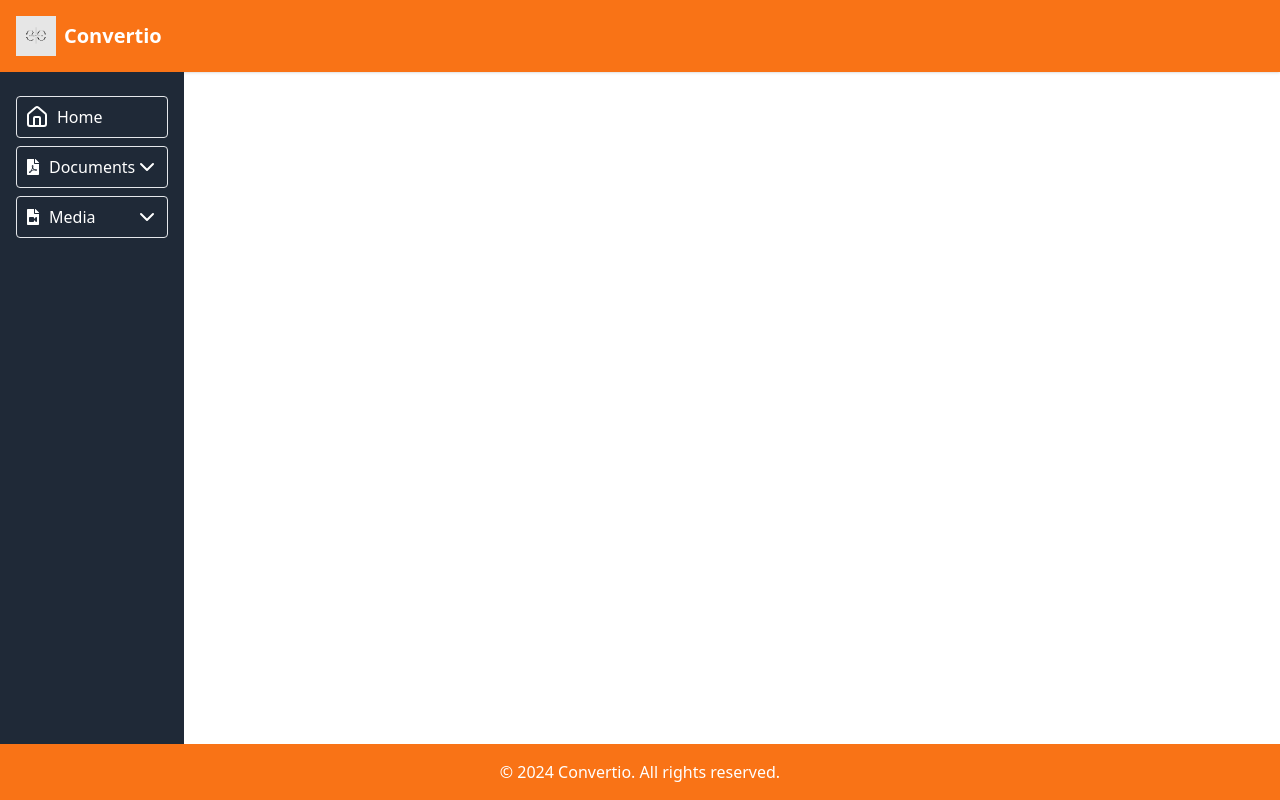
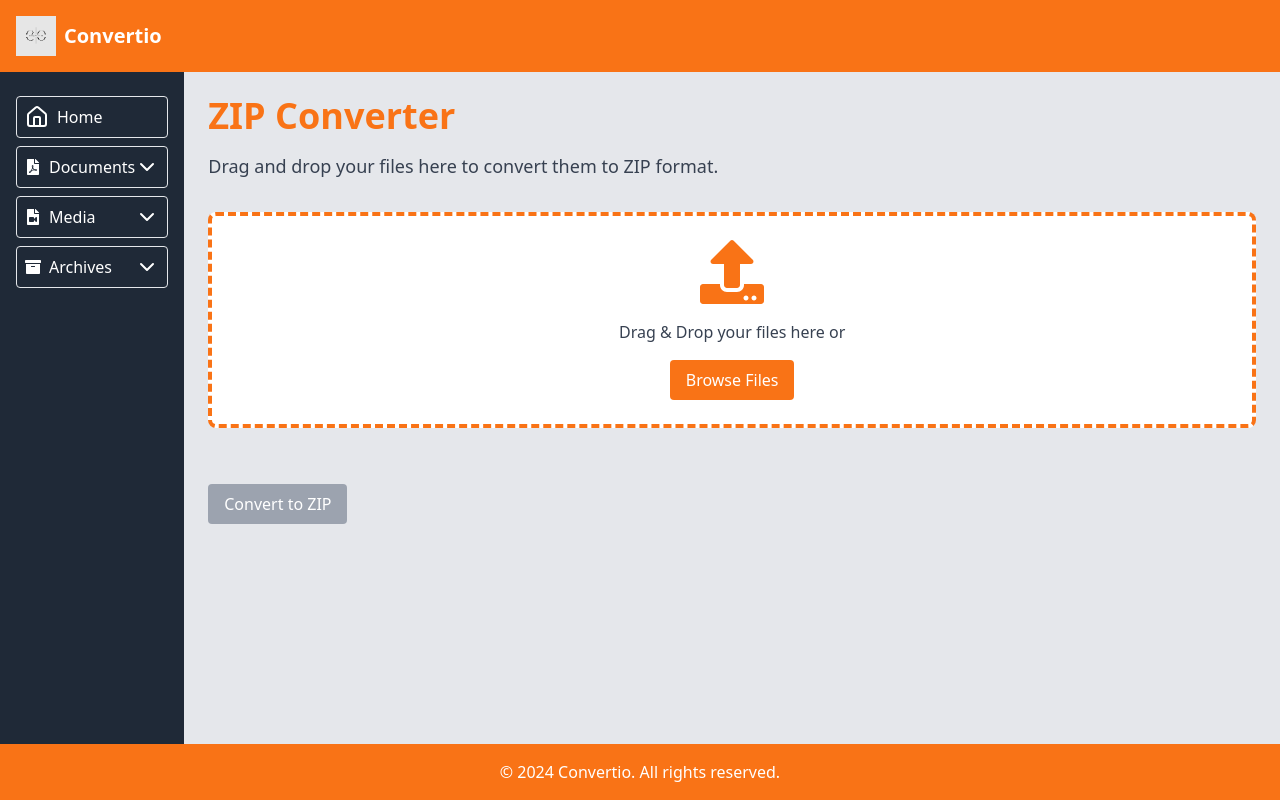
Before and after one commit to Yuri561/Convertio, a React (Vite) app: page /zip in a window 1280 px wide. Built offline with nearby package versions, Linux system fonts and the light colour scheme.

Commit message:
final update

```diff
--- a/src/App.jsx
+++ b/src/App.jsx
@@ -11,7 +11,7 @@ import Mp4ToMp3Converter from './components/MP4toMP3/MP4toMP3';
 import Home from './components/Home/Home';
 import WordConverter from './components/WordConverter/WordConverter';
 import ImageConverter from './components/ImageConverter/ImageConverter';
-// import ZipConverter from './components/ZipConverter/ZipConverter';
+import ZipConverter from './components/ZipConverter/ZipConverter';
 // import EbookConverter from './components/EbookConverter/EbookConverter';
 // import SpreadsheetConverter from './components/SpreadsheetConverter/SpreadsheetConverter';
 // import CodeConverter from './components/CodeConverter/CodeConverter';
@@ -32,8 +32,8 @@ function App() {
 							<Route path='/mp4-to-mp3' element={<Mp4ToMp3Converter />} />
 							<Route path='/word-converter' element={<WordConverter />} />
 							<Route path='/image-converter' element={<ImageConverter />} />
-							{/* <Route path='/zip-converter' element={<ZipConverter />} />
-							<Route path='/ebook-converter' element={<EbookConverter />} />
+							<Route path='/zip' element={<ZipConverter />} />
+							{/* <Route path='/ebook-converter' element={<EbookConverter />} />
 							<Route
 								path='/spreadsheet-converter'
 								element={<SpreadsheetConverter />}
--- a/src/components/ZipConverter/ZipConverter.jsx
+++ b/src/components/ZipConverter/ZipConverter.jsx
@@ -1,15 +1,9 @@
-// src/components/ZipConverter/ZipConverter.jsx
-
-import React, { useState} from 'react';
+import React, { useState } from 'react';
 import JSZip from 'jszip';
 import { FaUpload, FaFile } from 'react-icons/fa';
 
-
-
 const ZipConverter = () => {
-
   const [files, setFiles] = useState([]);
-	const [zipUrl, setZipUrl] = useState(null);
 
   const handleDrop = (event) => {
     event.preventDefault();
@@ -20,6 +14,9 @@ const ZipConverter = () => {
   const handleFileInput = (event) => {
     const uploadedFiles = Array.from(event.target.files);
     setFiles((prevFiles) => [...prevFiles, ...uploadedFiles]);
+  };
+  const removeFile = (indexToRemove) => {
+    setFiles(files.filter((_, index) => index !== indexToRemove));
   };
 
   const handleDragOver = (event) => {
@@ -35,16 +32,19 @@ const ZipConverter = () => {
 
     const zipBlob = await zip.generateAsync({ type: 'blob' });
     const url = URL.createObjectURL(zipBlob);
-		setZipUrl(url);
+
+    // Trigger the download programmatically
+    const link = document.createElement('a');
+    link.href = url;
+    link.download = 'converted.zip';
+    document.body.appendChild(link);
+    link.click();
+    document.body.removeChild(link);
   };
 
   return (
-		<div
-			className='zip-converter-container p-6 bg-gray-900 min-h-screen'
-			data-aos='zoom-in'>
-			<h1
-				className='text-4xl font-extrabold mb-4 text-orange-500'
-				data-aos='slide-left'>
+    <div className='zip-converter-container p-6 bg-gray-200 min-h-screen' data-aos='zoom-in'>
+      <h1 className='text-4xl font-extrabold mb-4 text-orange-500' data-aos='slide-left'>
         ZIP Converter
       </h1>
       <p className='text-lg mb-8 text-gray-700' data-aos='slide-right'>
@@ -64,10 +64,7 @@ const ZipConverter = () => {
           id='file-input'
           onChange={handleFileInput}
         />
-				<label
-					htmlFor='file-input'
-					className='cursor-pointer bg-orange-500 text-white px-4 py-2 rounded'
-					data-aos='slide-left'>
+        <label htmlFor='file-input' className='cursor-pointer bg-orange-500 text-white px-4 py-2 rounded'>
           Browse Files
         </label>
       </div>
@@ -76,10 +73,15 @@ const ZipConverter = () => {
         {files.map((file, index) => (
           <div
             key={index}
-						className='file-item p-4 bg-white rounded-lg shadow-md flex items-center space-x-4'>
+            className='file-item p-4 bg-white rounded-lg shadow-md flex justify-evenly items-center space-x-4'>
             <FaFile className='w-10 h-10 text-orange-500' />
-						<span className='text-gray-700' data-aos='fade-down'>
+            <span className='text-black'>
               {file.name}
+            </span>
+			<span
+              className='cursor-pointer  text-red-500'
+              onClick={() => removeFile(index)}>
+              X
             </span>
           </div>
         ))}
@@ -87,22 +89,11 @@ const ZipConverter = () => {
 
       <button
         onClick={convertToZip}
-				className='mt-6 bg-orange-500 text-white px-4 py-2 rounded'
+        className={`mt-6 px-4 py-2 rounded text-white ${files.length > 0 ? 'bg-orange-500 hover:bg-orange-600' : 'bg-gray-400 cursor-not-allowed'}`}
+        disabled={files.length === 0}
         data-aos='slide-left'>
         Convert to ZIP
       </button>
-
-			{zipUrl && (
-				<div className='mt-8'>
-					<a
-						href={zipUrl}
-						download='converted.zip'
-						className='text-blue-500'
-						data-aos='slide-right'>
-						Download ZIP
-					</a>
-				</div>
-			)}
     </div>
   );
 };
--- a/src/mapData/SideObj.js
+++ b/src/mapData/SideObj.js
@@ -35,16 +35,16 @@ const sideObj = [
 		],
 		icon: FaFileVideo,
 	},
-	// {
-	// 	title: 'Archives',
-	// 	urls: [
-	// 		{
-	// 			title: 'Zip Archive',
-	// 			url: '/zip-archive',
-	// 		},
-	// 	],
-	// 	icon: FaArchive,
-	// },
+	{
+		title: 'Archives',
+		urls: [
+			{
+				title: 'Zip Archive',
+				url: '/zip',
+			},
+		],
+		icon: FaArchive,
+	},
 	// {
 	// 	title: 'Others',
 	// 	urls: [
```
Lines whose indentation alone changed are shown as unchanged.
